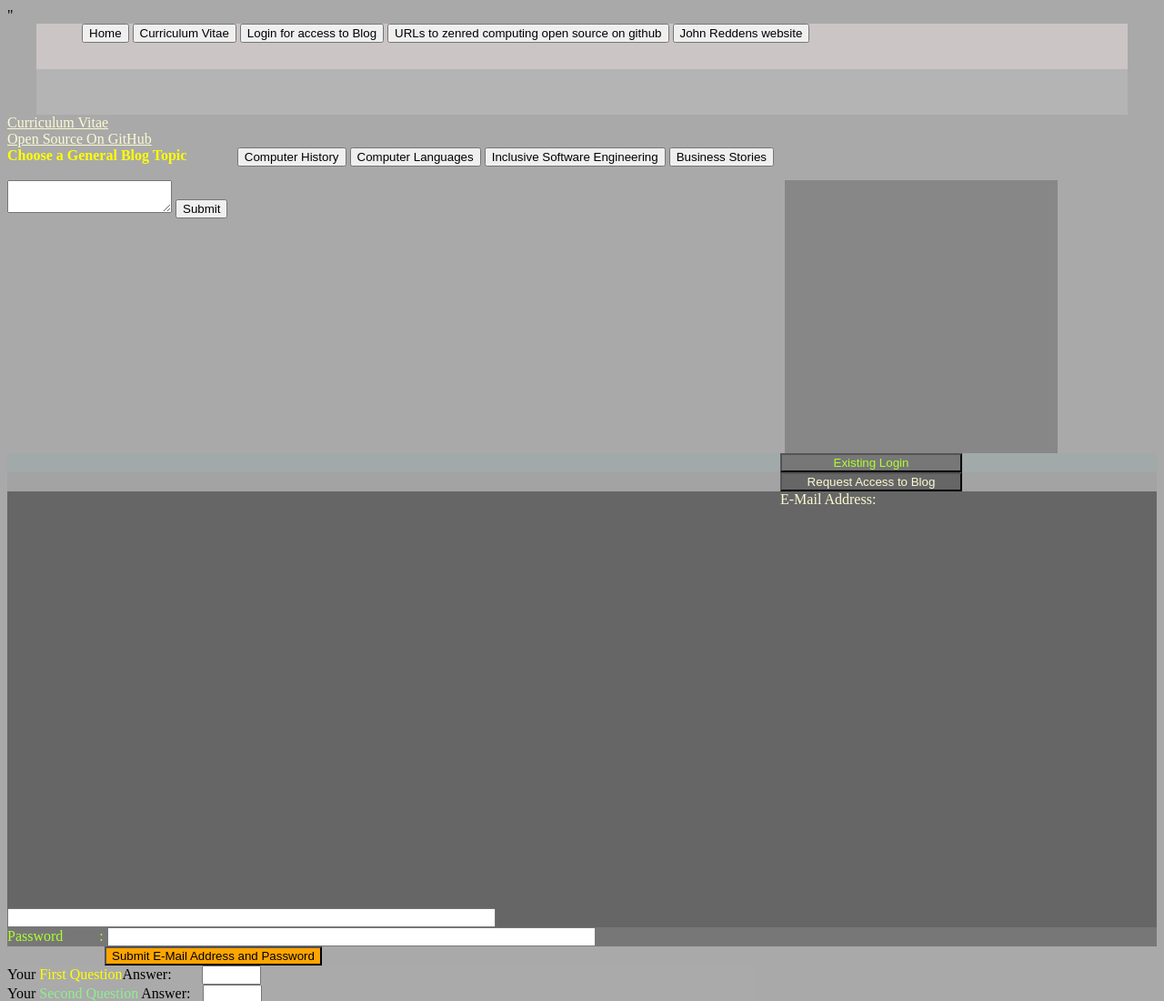
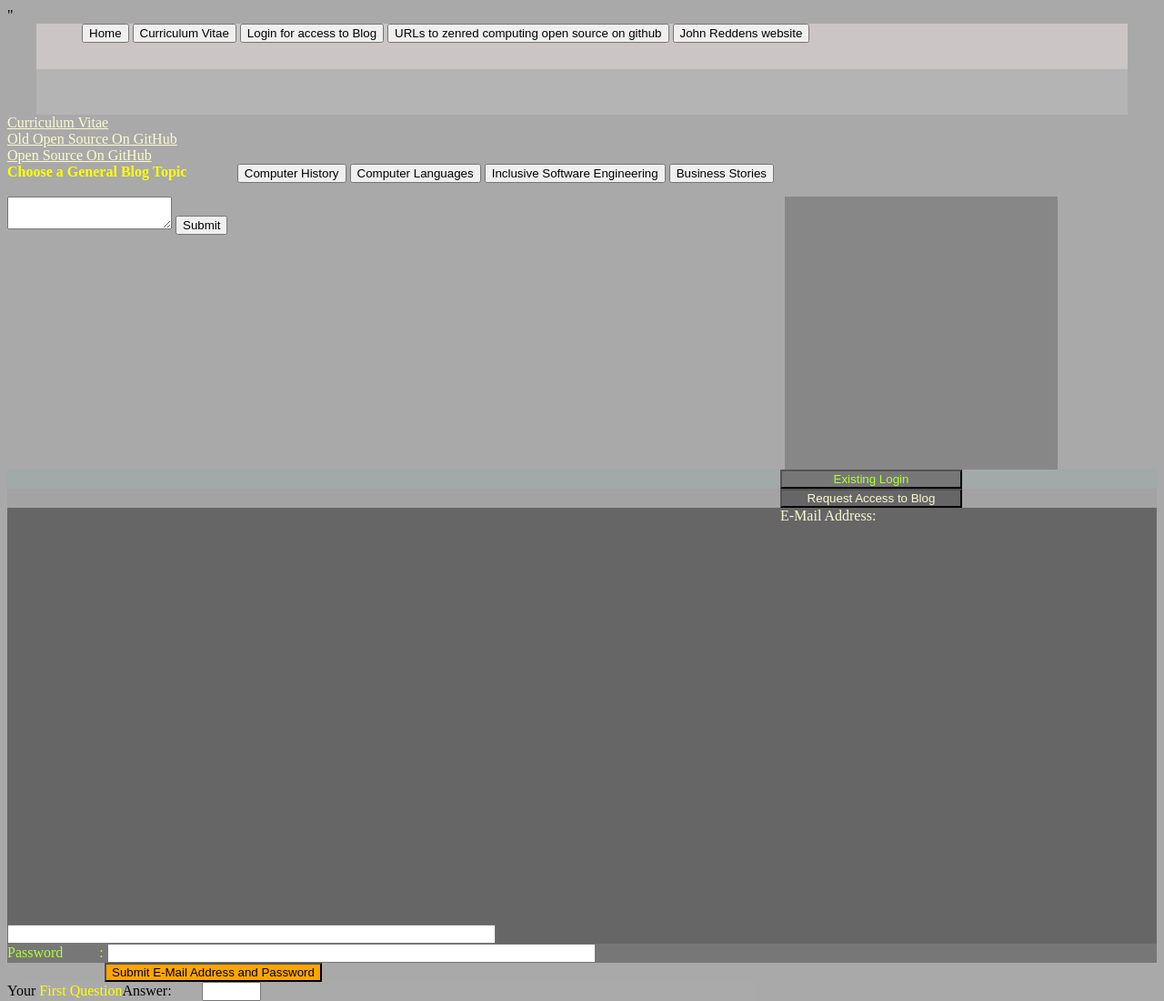
Before and after one commit to southkonafarms/zenredcomputing, a plain HTML site: page zenredcomputing/index.html in a window 1280 px wide. Shown: the top 1100 px of the page at 91% size. Drawn offline with nearby package versions, Linux system fonts and the light colour scheme; a script that the page names is missing.

Commit message:
zenred computing to Src2 misc fix

```diff
--- a/zenredcomputing/index.html
+++ b/zenredcomputing/index.html
@@ -651,8 +651,9 @@ function print_recursive(printthis) {
 </section>
 
 <section id="openSourceSect">
-		<a href="https://github.com/jredden">Open Source On GitHub</a>
-</section>
+		<a href="https://github.com/jredden">Old Open Source On GitHub</a>
+		<br/>
+		<a href="https://github.com/southkonafarms">Open Source On GitHub</a></section>
 
 <section id="blogSect">
 <div id="blogMenu"><b>Choose a General Blog Topic </b></div>
--- a/zenredcomputing/pom.xml
+++ b/zenredcomputing/pom.xml
@@ -65,7 +65,7 @@
 		<dependency>
 			<groupId>com.thoughtworks.xstream</groupId>
 			<artifactId>xstream</artifactId>
-			<version>1.4.3</version>
+			<version>1.4.10</version>
 		</dependency>
 		<dependency>
 			<groupId>com.thoughtworks.xstream</groupId>
```
